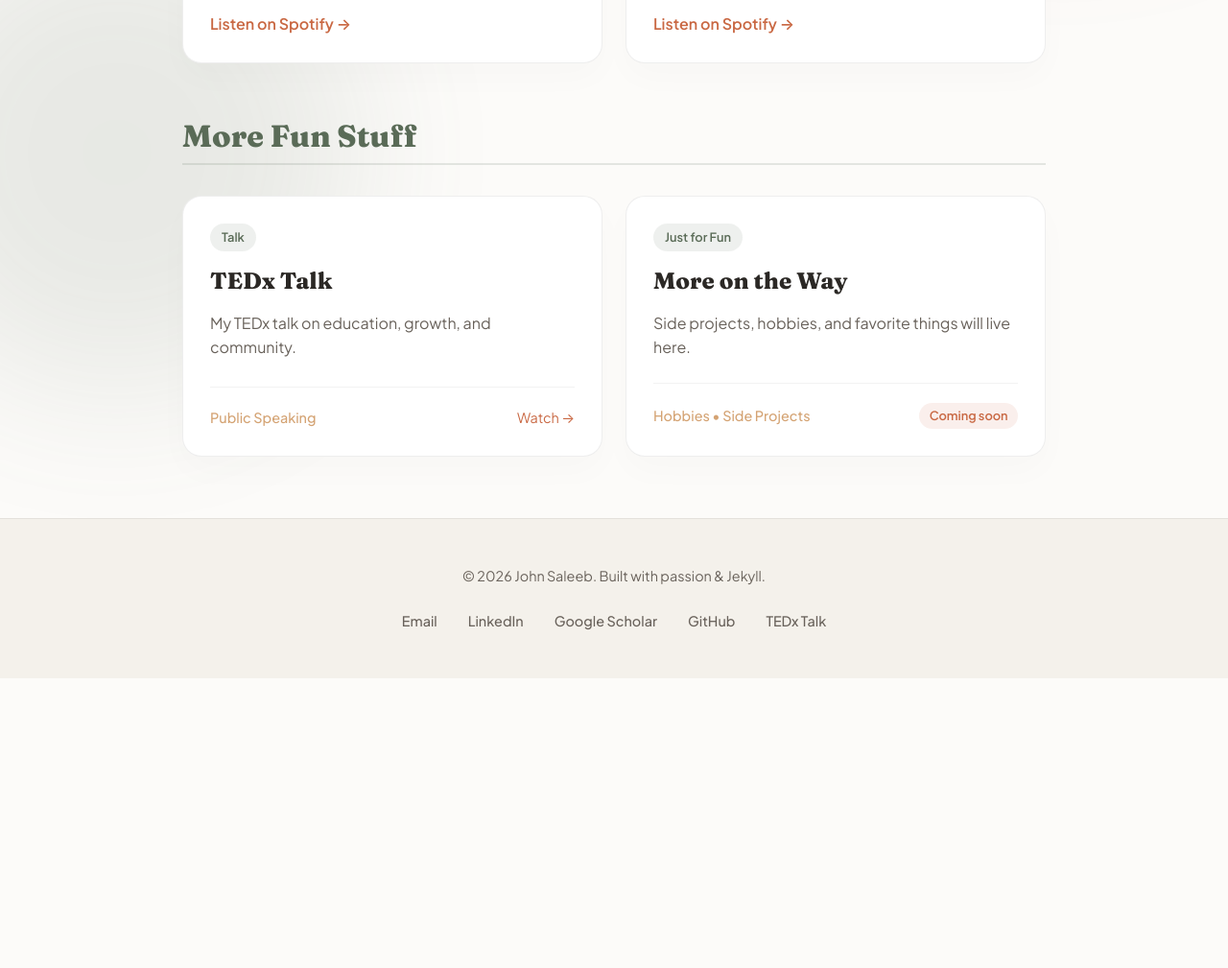
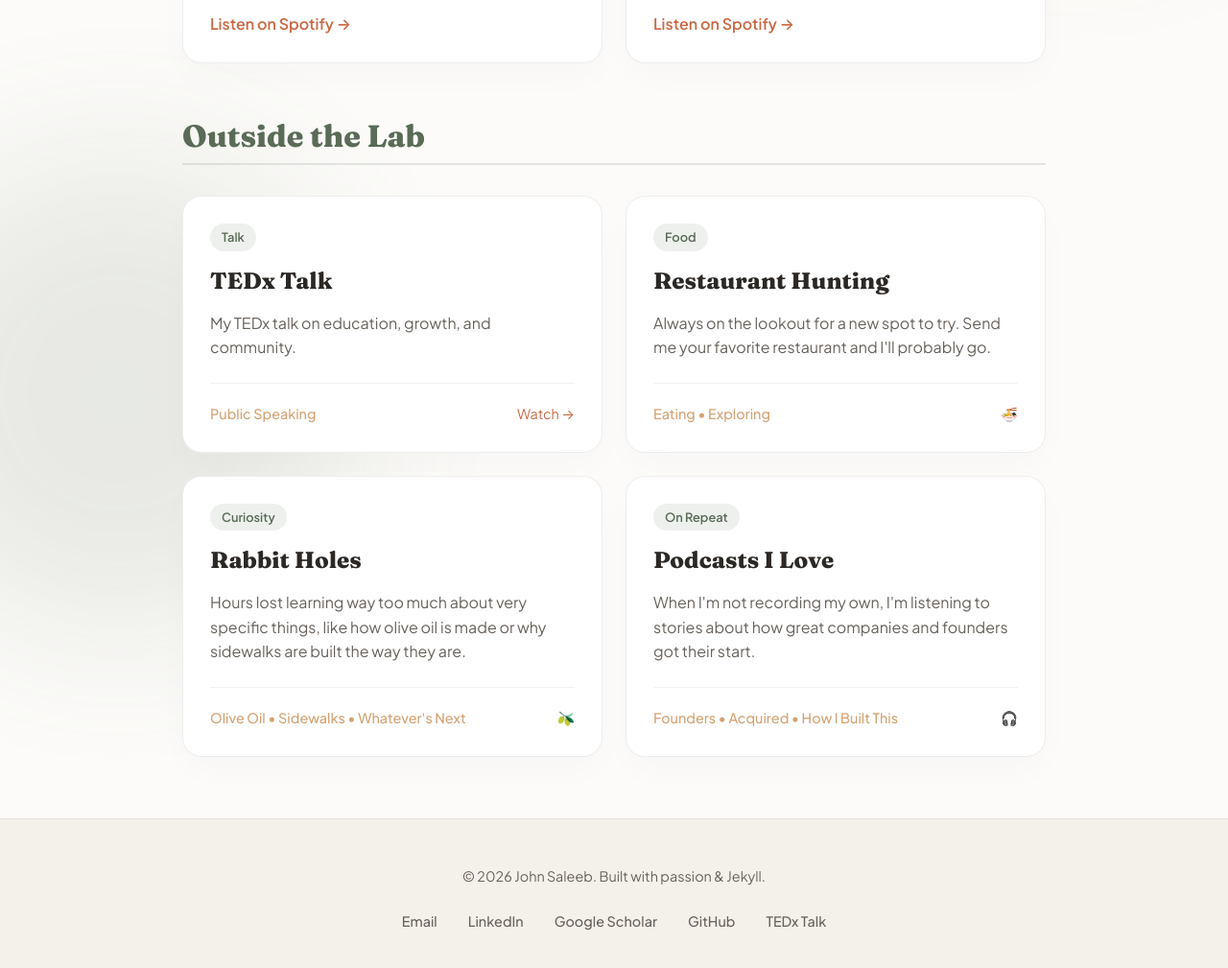
Before and after one commit to saleebj/johnsaleeb.github.io, a Jekyll site: the page built from personal.md, in a window 1280 px wide and 1400 px high, scrolled down 401 px, cut to the strip 380-1389 px from the top of the window. Shown: the whole strip at 96% size. Built offline with Jekyll 4.4.1, drawn with Linux system fonts in a browser that asks for light colours; before the commit the page ends 1488 px from its top, so only the background shows below that; some of the changed text lies outside the part shown.

Commit message:
Add hobbies to Personal Projects (#5)
Replace the coming-soon card with restaurant hunting, rabbit holes
(olive oil, sidewalks), and favorite podcasts (Founders, Acquired,
How I Built This).


Claude-Session: https://claude.ai/code/session_01AX4NMhvRhiGvoxVxQNFXnv

Co-authored-by: Claude <noreply@anthropic.com>

```diff
--- a/personal.md
+++ b/personal.md
@@ -7,7 +7,7 @@ description: "John Saleeb's personal projects: the Buzzer Beater and Mama I Made
 
 <h1 class="page-title">Personal Projects</h1>
 <p class="page-intro">
-  The fun side. Podcasts I host, talks I've given, and things I tinker with when I'm not in the lab.
+  The fun side. Podcasts I host, talks I've given, and the things I get excited about when I'm not in the lab.
 </p>
 
 <h2 class="section-heading">Podcasts</h2>
@@ -29,7 +29,7 @@ description: "John Saleeb's personal projects: the Buzzer Beater and Mama I Made
   </div>
 </div>
 
-<h2 class="section-heading">More Fun Stuff</h2>
+<h2 class="section-heading">Outside the Lab</h2>
 <div class="personal-grid">
   <div class="project-card">
     <span class="project-tag">Talk</span>
@@ -42,12 +42,32 @@ description: "John Saleeb's personal projects: the Buzzer Beater and Mama I Made
   </div>
 
   <div class="project-card">
-    <span class="project-tag">Just for Fun</span>
-    <h3>More on the Way</h3>
-    <p>Side projects, hobbies, and favorite things will live here.</p>
+    <span class="project-tag">Food</span>
+    <h3>Restaurant Hunting</h3>
+    <p>Always on the lookout for a new spot to try. Send me your favorite restaurant and I'll probably go.</p>
     <div class="project-footer">
-      <span class="project-tech">Hobbies • Side Projects</span>
-      <span class="badge-soon">Coming soon</span>
+      <span class="project-tech">Eating • Exploring</span>
+      <span>🍜</span>
+    </div>
+  </div>
+
+  <div class="project-card">
+    <span class="project-tag">Curiosity</span>
+    <h3>Rabbit Holes</h3>
+    <p>Hours lost learning way too much about very specific things, like how olive oil is made or why sidewalks are built the way they are.</p>
+    <div class="project-footer">
+      <span class="project-tech">Olive Oil • Sidewalks • Whatever's Next</span>
+      <span>🫒</span>
+    </div>
+  </div>
+
+  <div class="project-card">
+    <span class="project-tag">On Repeat</span>
+    <h3>Podcasts I Love</h3>
+    <p>When I'm not recording my own, I'm listening to stories about how great companies and founders got their start.</p>
+    <div class="project-footer">
+      <span class="project-tech">Founders • Acquired • How I Built This</span>
+      <span>🎧</span>
     </div>
   </div>
 </div>
```
